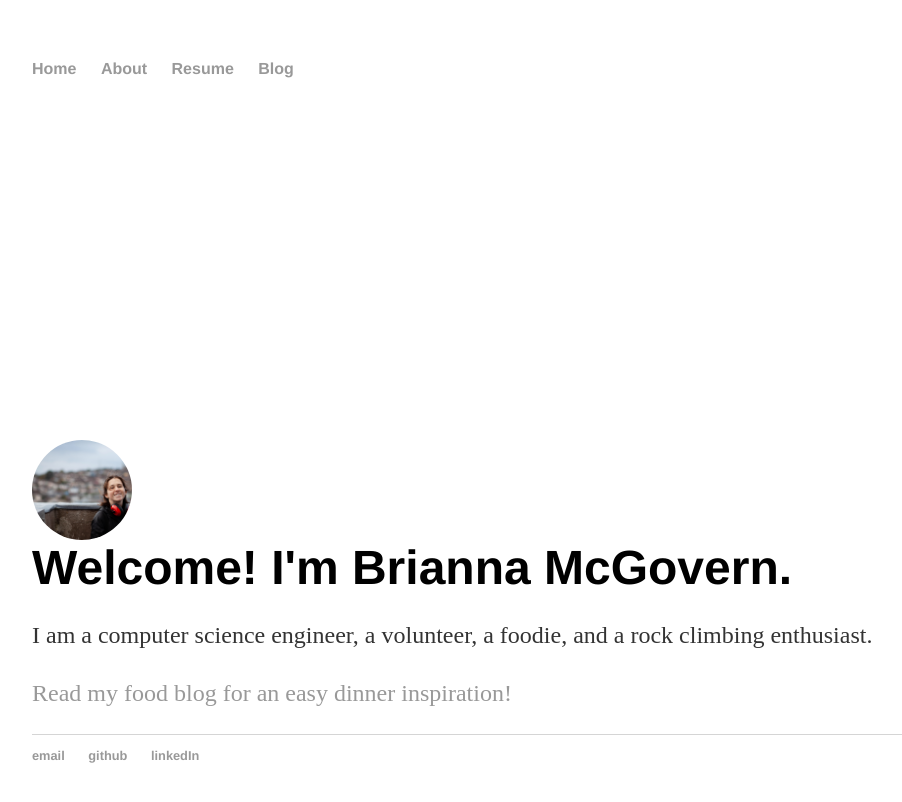
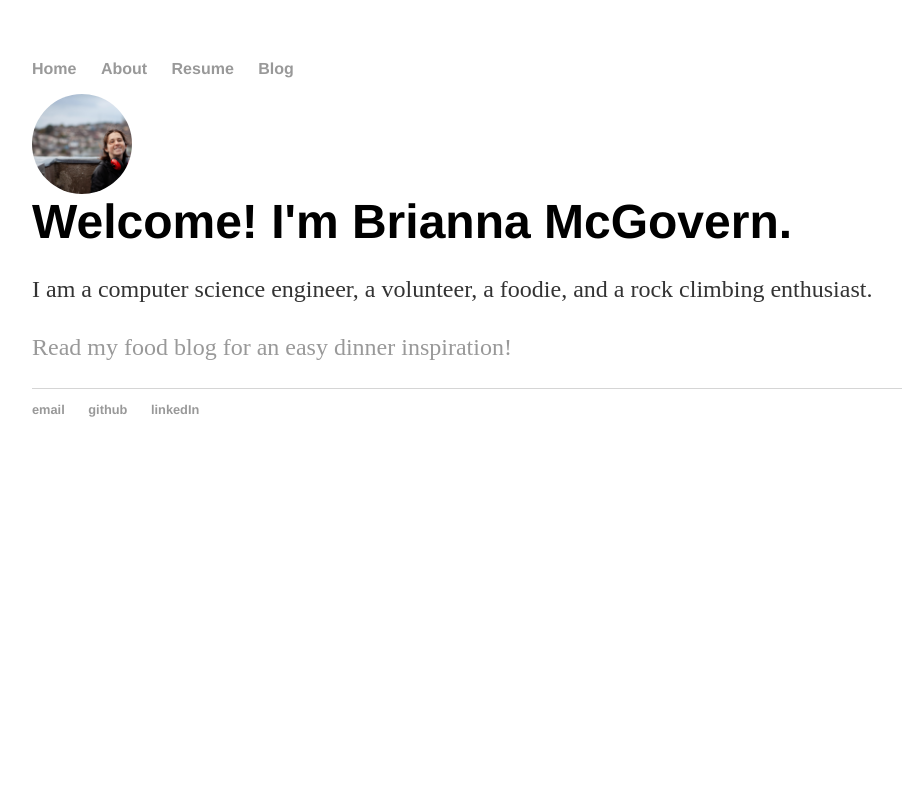
Before and after one commit to bmcgovern007/bmcgovern007.github.io, a Jekyll site: the page built from index.html, in a window 1280 px wide. Shown: the top 802 px of the page, without its empty margins (160-1062 px from the left). Built offline with Jekyll 4.4.1, drawn with Linux system fonts in a browser that asks for light colours.

Commit message:
Update default.html

```diff
--- a/_layouts/default.html
+++ b/_layouts/default.html
@@ -6,7 +6,7 @@
 			<link rel="stylesheet" type="text/css" href="/css/main.css">
 		</head>
 		<body>
-			<div class="bg-img">
+			<!--<div class="bg-img">-->
 				<nav>
 					<ul>
 						<li><a href="/">Home</a></li>
@@ -15,7 +15,7 @@
 						<li><a href="/blog">Blog</a></li>
 					</ul>
 				</nav>
-			</div>
+			<!--</div>-->
 			<div class="container">
 
 			{{ content }}
```
